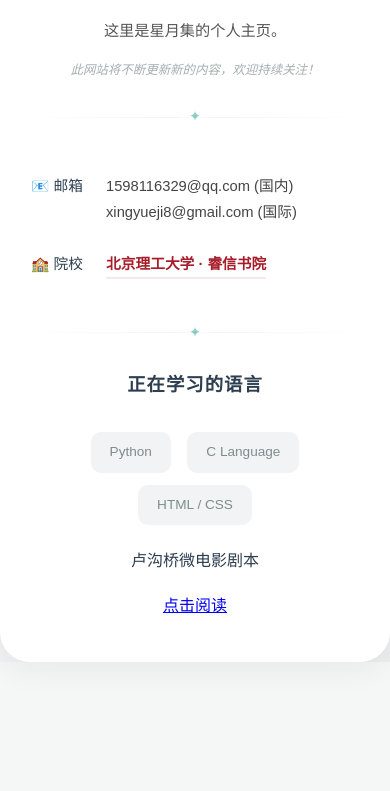
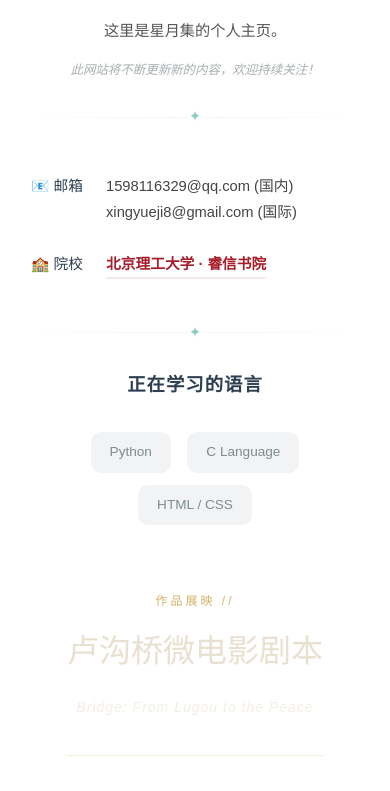
Before and after one commit to star-moon-sky1/picture, a plain HTML site: page index.html in a window 390 px wide. Shown: the part 309-1100 px from the top of the page. Before the commit the page ends 971 px from the top, so only its background shows below. Drawn offline with Linux system fonts and the light colour scheme.

Commit message:
Update index.html

```diff
--- a/index.html
+++ b/index.html
@@ -234,6 +234,64 @@
             .contact-info strong {
                 min-width: 75px;
             }
+            .script-entry-section {
+    padding: 60px 20px;
+    text-align: center;
+    background: transparent;
+}
+
+.script-wrapper {
+    display: inline-block;
+    border-bottom: 1px solid rgba(199, 160, 64, 0.2);
+    padding-bottom: 20px;
+}
+
+.script-prefix {
+    display: block;
+    font-size: 12px;
+    color: #c7a040;
+    letter-spacing: 3px;
+    margin-bottom: 10px;
+    opacity: 0.8;
+}
+
+.script-title-link {
+    font-family: "Noto Serif SC", serif;
+    font-size: 32px;
+    color: #e8e0d0;
+    text-decoration: none;
+    position: relative;
+    transition: all 0.4s ease;
+    display: inline-block;
+}
+.script-title-link:hover {
+    color: #ffffff;
+    text-shadow: 0 0 15px rgba(199, 160, 64, 0.5);
+    transform: translateY(-3px);
+}
+.script-title-link::after {
+    content: '';
+    position: absolute;
+    width: 0;
+    height: 1px;
+    bottom: -5px;
+    left: 50%;
+    background-color: #c7a040;
+    transition: all 0.4s ease;
+    transform: translateX(-50%);
+}
+
+.script-title-link:hover::after {
+    width: 100%;
+}
+
+.script-subtitle {
+    margin-top: 15px;
+    font-size: 14px;
+    color: rgba(232, 224, 208, 0.5);
+    font-style: italic;
+    letter-spacing: 1px;
+}
         }
     </style>
 
@@ -272,12 +330,13 @@
             <span class="badge">C Language</span>
             <span class="badge">HTML / CSS</span>
 
-            <section class="work-section">
-    <div class="project-card">
-        <div class="card-content">
-            <p>卢沟桥微电影剧本</p>
-            <a href="/Lugoubridge-screenplay.html" class="enter-btn">点击阅读</a>
-        </div>
+          <section class="script-entry-section">
+    <div class="script-wrapper">
+        <span class="script-prefix">作品展映 //</span>
+        <a href="/Lugoubridge-screenplay.html" class="script-title-link">
+            卢沟桥微电影剧本
+        </a>
+        <p class="script-subtitle">Bridge: From Lugou to the Peace</p>
     </div>
 </section>
         </div>
```
